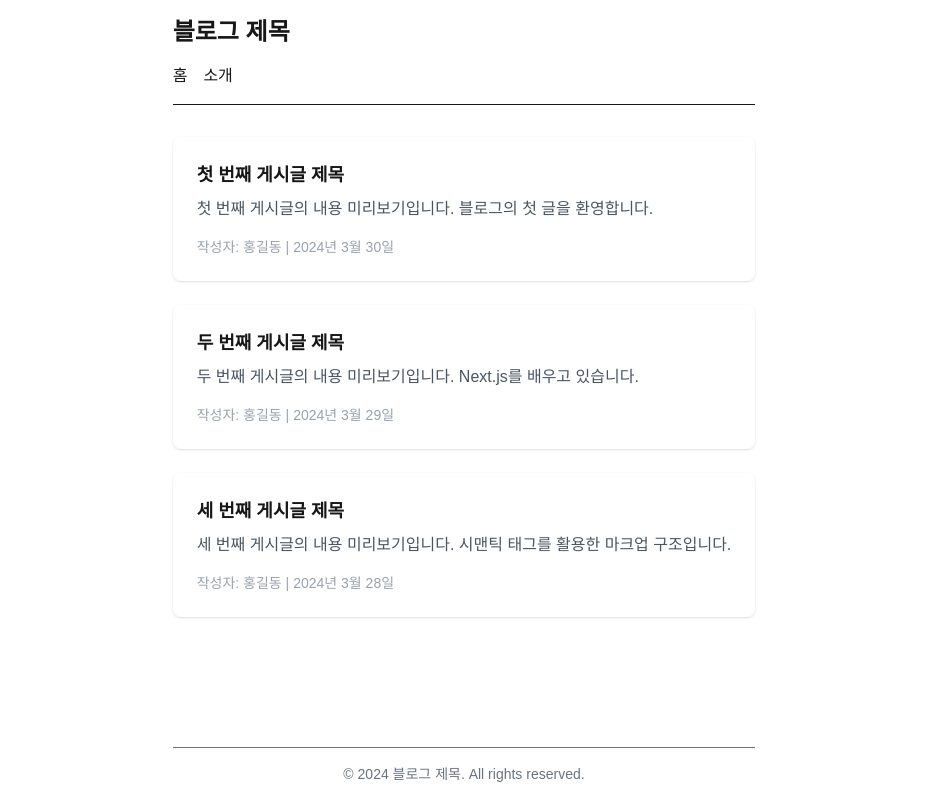
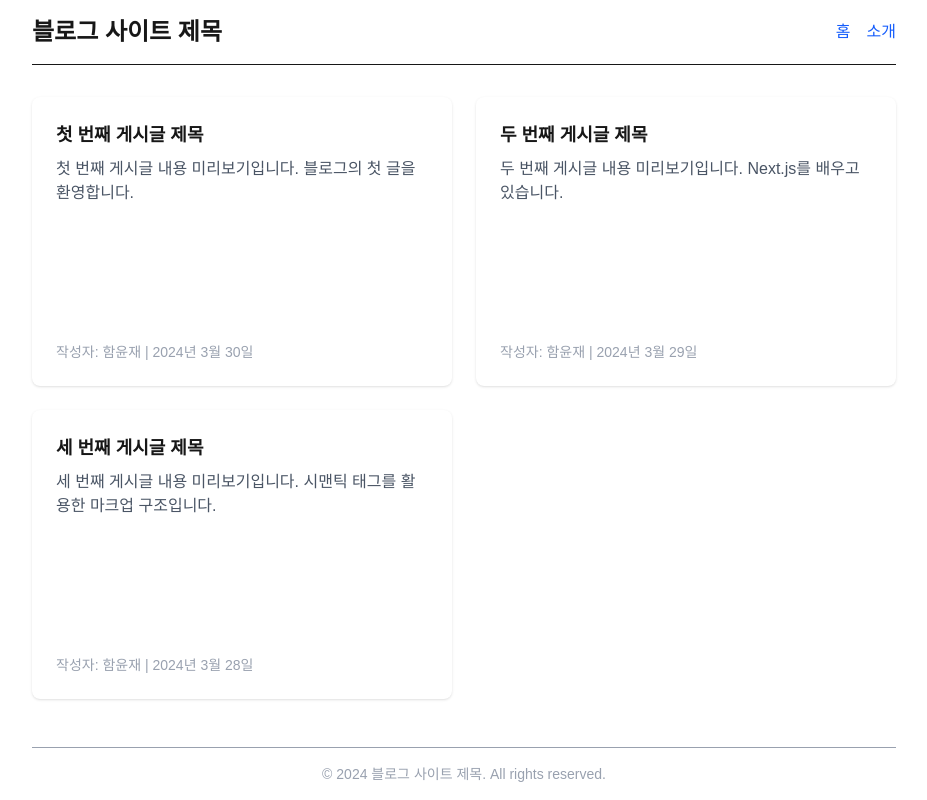
Before and after one commit to byeturu77-cloud/my-frist-web, a Next.js app: page / in a window 1280 px wide. Shown: the whole page, without its empty margins (176-1103 px from the left). Built offline with nearby package versions, Linux system fonts and the light colour scheme.

Commit message:
Ch3: 블로그 레이아웃 + Tailwind 스타일링

```diff
--- a/app/page.tsx
+++ b/app/page.tsx
@@ -2,11 +2,11 @@ import Link from "next/link";
 
 export default function Home() {
   return (
-    <div className="max-w-4xl mx-auto p-4 flex flex-col min-h-screen">
-      <header className="mb-8 border-b pb-4">
-        <h1 className="text-2xl font-bold mb-4">블로그 제목</h1>
+    <div className="max-w-4xl mx-auto p-4 min-h-screen flex flex-col">
+      <header className="mb-8 border-b pb-4 flex justify-between items-center">
+        <h1 className="text-2xl font-bold">블로그 사이트 제목</h1>
         <nav>
-          <ul className="flex gap-4">
+          <ul className="flex gap-4 text-blue-600">
             <li>
               <Link href="/" className="hover:underline">홈</Link>
             </li>
@@ -17,34 +17,40 @@ export default function Home() {
         </nav>
       </header>
 
-      <main className="flex-grow flex flex-col gap-6">
-        <article className="bg-white rounded-lg shadow p-6 hover:shadow-lg transition">
-          <h2 className="text-lg font-bold mb-2">첫 번째 게시글 제목</h2>
-          <p className="text-gray-600 mb-4">첫 번째 게시글의 내용 미리보기입니다. 블로그의 첫 글을 환영합니다.</p>
+      <main className="flex-grow grid grid-cols-1 md:grid-cols-2 gap-6">
+        <article className="bg-white rounded-lg shadow p-6 hover:shadow-lg transition flex flex-col justify-between">
+          <div>
+            <h2 className="text-lg font-bold mb-2">첫 번째 게시글 제목</h2>
+            <p className="text-gray-600 mb-4">첫 번째 게시글 내용 미리보기입니다. 블로그의 첫 글을 환영합니다.</p>
+          </div>
           <div className="text-sm text-gray-400">
-            <span>작성자: 홍길동</span> | <time dateTime="2024-03-30">2024년 3월 30일</time>
+            <span>작성자: 함윤재</span> | <time dateTime="2024-03-30">2024년 3월 30일</time>
           </div>
         </article>
 
-        <article className="bg-white rounded-lg shadow p-6 hover:shadow-lg transition">
-          <h2 className="text-lg font-bold mb-2">두 번째 게시글 제목</h2>
-          <p className="text-gray-600 mb-4">두 번째 게시글의 내용 미리보기입니다. Next.js를 배우고 있습니다.</p>
+        <article className="bg-white rounded-lg shadow p-6 hover:shadow-lg transition flex flex-col justify-between">
+          <div>
+            <h2 className="text-lg font-bold mb-2">두 번째 게시글 제목</h2>
+            <p className="text-gray-600 mb-4">두 번째 게시글 내용 미리보기입니다. Next.js를 배우고 있습니다.</p>
+          </div>
           <div className="text-sm text-gray-400">
-            <span>작성자: 홍길동</span> | <time dateTime="2024-03-29">2024년 3월 29일</time>
+            <span>작성자: 함윤재</span> | <time dateTime="2024-03-29">2024년 3월 29일</time>
           </div>
         </article>
 
-        <article className="bg-white rounded-lg shadow p-6 hover:shadow-lg transition">
-          <h2 className="text-lg font-bold mb-2">세 번째 게시글 제목</h2>
-          <p className="text-gray-600 mb-4">세 번째 게시글의 내용 미리보기입니다. 시맨틱 태그를 활용한 마크업 구조입니다.</p>
+        <article className="bg-white rounded-lg shadow p-6 hover:shadow-lg transition flex flex-col justify-between">
+          <div>
+            <h2 className="text-lg font-bold mb-2">세 번째 게시글 제목</h2>
+            <p className="text-gray-600 mb-4">세 번째 게시글 내용 미리보기입니다. 시맨틱 태그를 활용한 마크업 구조입니다.</p>
+          </div>
           <div className="text-sm text-gray-400">
-            <span>작성자: 홍길동</span> | <time dateTime="2024-03-28">2024년 3월 28일</time>
+            <span>작성자: 함윤재</span> | <time dateTime="2024-03-28">2024년 3월 28일</time>
           </div>
         </article>
       </main>
 
-      <footer className="mt-12 border-t pt-4 text-center text-sm text-gray-500">
-        <p>&copy; 2024 블로그 제목. All rights reserved.</p>
+      <footer className="mt-12 border-t pt-4 text-center text-sm text-gray-400">
+        <p>&copy; 2024 블로그 사이트 제목. All rights reserved.</p>
       </footer>
     </div>
   );
```
Also changed, not shown: 1 other file (tests, documents, lock files or other folders).
